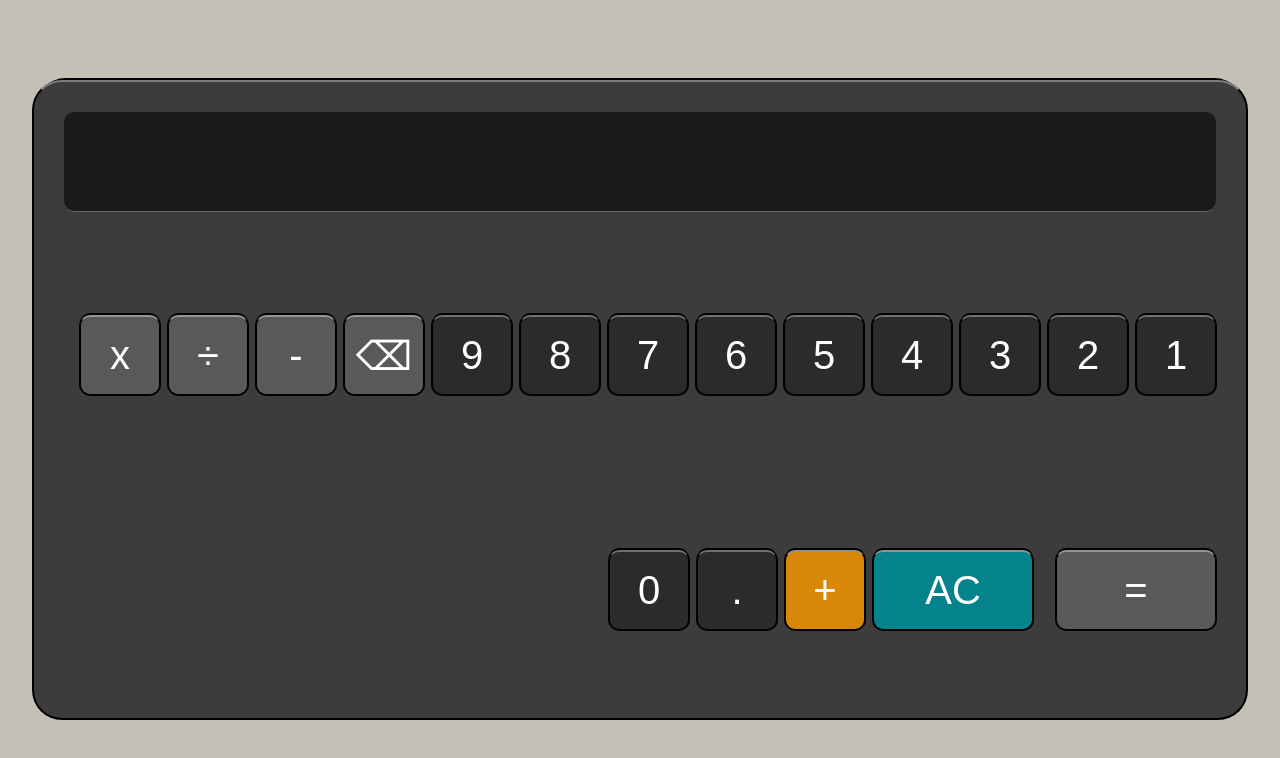
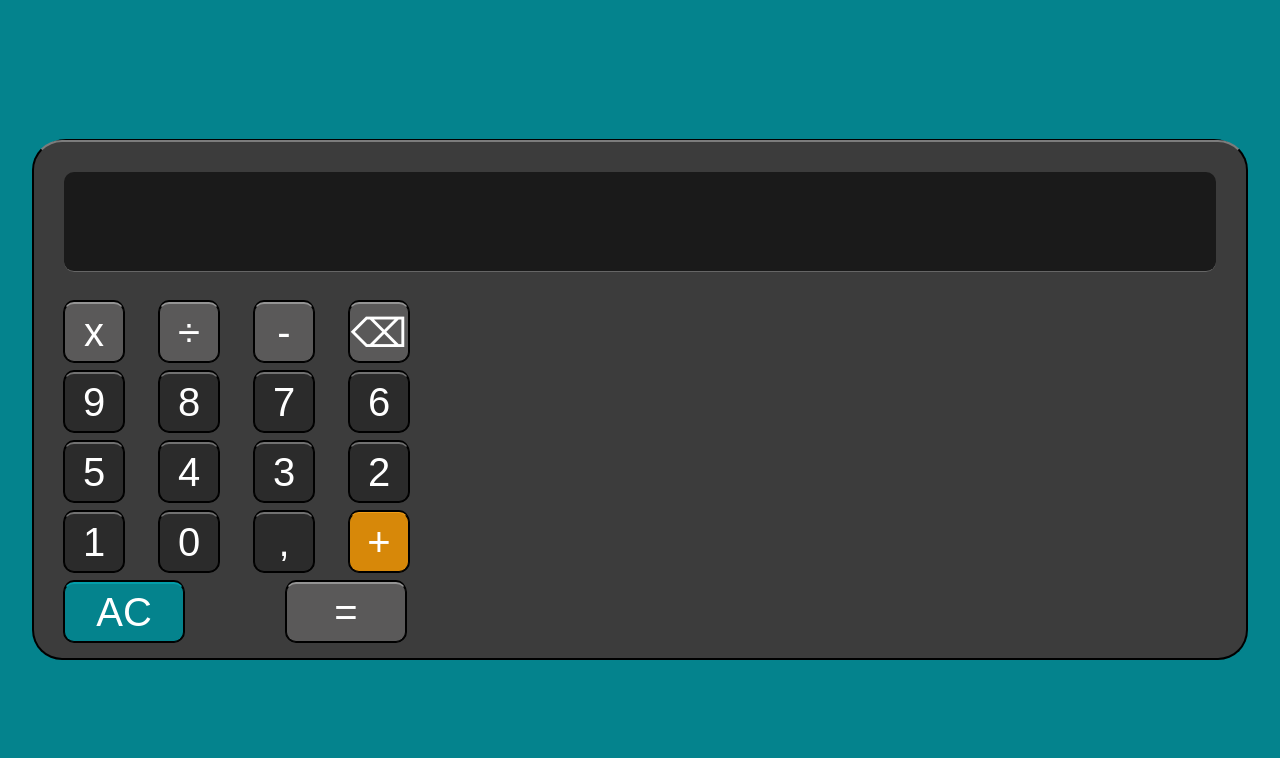
Before and after one commit to RianReisNeiva/Calculadora, a plain HTML site: page index.html in a window 1280 px wide. Drawn offline with Linux system fonts and the light colour scheme.

Commit message:
ultima update previsto

```diff
--- a/assets/styles.css
+++ b/assets/styles.css
@@ -10,11 +10,11 @@ body{
   justify-content: center;
   align-items: center;
   height: 100vh;
-  background-color: #c4bfb7;
+  background-color: #04838d;
 }
 #container{
   position: relative;
-  height: 80vh;
+  height: 65vh;
   width: 95%;
   background-color: #3c3c3c;
   border-top: solid 2px #7c7c7c;
@@ -51,26 +51,19 @@ body{
   text-overflow: ellipsis;
   border-bottom: solid #666666 1.5px;
 }
-.buttons{
+.buttons-number{
   margin-top: 30px;
-  height: 80%;
-  width: 100%;
-  display: flex;
-}
-.buttons-number{
-  display: flex;
-  flex-wrap: wrap;
+  display: grid;
+  grid-template-columns: repeat(4, 85px);
+  gap: 10px;
   height: 100%;
   width: 100%;
-  gap: 8px;
-  align-items: center;
-  justify-content: flex-end;
 }
 .numbers{
   background: #2b2b2b;
   color: #fff;
-  height: 80px;
-  width: 80px;
+  height: 60px;
+  width: 60px;
   font-size: 40px;
   border: solid 1.5px black;
   border-radius: 10px;
@@ -87,8 +80,8 @@ body{
 .operations{
   background: #5a5959;
   color: #fff;
-  height: 80px;
-  width: 80px;
+  height: 60px;
+  width: 60px;
   font-size: 40px;
   border: solid 1.5px black;
   border-top: solid 2px #949494;
@@ -105,8 +98,8 @@ body{
 .functions{
   background: #5a5959;
   color: #fff;
-  height: 80px;
-  width: 80px;
+  height: 60px;
+  width: 60px;
   font-size: 40px;
   border: solid 1.5px black;
   border-radius: 10px;
@@ -122,12 +115,34 @@ body{
 }
 #addition{
   background-color: #d78809;
+  border-top: solid 1px #f09e19;
 }
 #result{
-  width: 160px;
+  width: 120px;
+  margin-left: 127px;
 }
 #clear{
-  width: 160px;
+  width: 120px;
   background-color: #04838d;
-  margin-right: 15px;
+  border-top:solid 2px #039da9;
+  margin-right: 12px;
 }
+#float{
+  background: #2b2b2b;
+  color: #fff;
+  height: 60px;
+  width: 60px;
+  font-size: 40px;
+  border: solid 1.5px black;
+  border-radius: 10px;
+  box-shadow:
+    0 1px 0 #000,   /* sombra embaixo */
+    0 -2px 0 #000,  /* sombra em cima */
+    1px 0 0 #000,   /* sombra à direita */
+   -1px 0 0 #000;   /* sombra à esquerda */
+  border-top:solid 2px #717171;
+}
+
+#float:active{
+  transform: scale(0.95);
+}
--- a/index.html
+++ b/index.html
@@ -20,11 +20,11 @@
                     <button
                         class="operations"
                         id="multiplication"
-                        data-value="*"
+                        data-value="x"
                     >
                         x
                     </button>
-                    <button class="operations" id="division" data-value="/">
+                    <button class="operations" id="division" data-value="÷">
                         ÷
                     </button>
                     <button class="operations" id="subtraction" data-value="-">
@@ -41,7 +41,7 @@
                     ><button class="numbers" data-value="2">2</button
                     ><button class="numbers" data-value="1">1</button
                     ><button class="numbers" data-value="0">0</button>
-                    <button class="numbers" data-value=".">.</button>
+                    <button id="float" data-value=".">,</button>
                     <button class="operations" id="addition" data-value="+">
                         +
                     </button>
--- a/src/script.js
+++ b/src/script.js
@@ -1,7 +1,7 @@
 const display = document.getElementById("display");
 const result = document.getElementById("result");
 const delet = document.getElementById("delet");
-let calc = 0;
+let calc;
 let verify = false;
 
 function showDisplay(number) {
@@ -18,6 +18,13 @@ document.querySelectorAll(".numbers").forEach(number => {
 document.querySelectorAll(".operations").forEach(operation => {
     operation.addEventListener("click", function () {
         let operationNumber = this.getAttribute("data-value");
+        if (
+            ["*", "+", "-", "x", "/", ","].includes(
+                display.textContent.slice(-1)
+            )
+        ) {
+            return;
+        }
         verify = false;
         showDisplay(operationNumber);
     });
@@ -36,13 +43,36 @@ delet.addEventListener("click", function () {
 });
 
 result.addEventListener("click", function () {
-    calc = eval(display.textContent);
+    let removePoint = display.textContent
+        .replaceAll(",", ".")
+        .replaceAll("x", "*")
+        .replaceAll("÷", "/");
+    calc = eval(removePoint);
     display.textContent = "";
-    display.textContent = calc;
+    let resultFinal = calc.toString().replaceAll(".", ",");
+
+    if (resultFinal.length > 12) {
+        resultFinal = resultFinal.slice(0, 9) + "...";
+        verify = true;
+        return (display.textContent = resultFinal);
+    }
+
+    display.textContent = resultFinal;
     verify = true;
 });
 
-document.getElementById("clear").addEventListener("click", function() {
-  display.textContent = "";
-  calc = 0;
-})
+document.getElementById("clear").addEventListener("click", function () {
+    display.textContent = "";
+    calc = 0;
+});
+
+document.getElementById("float").addEventListener("click", function () {
+    if (
+        display.textContent.endsWith(",") ||
+        ["*", "+", "-", "x", "÷"].includes(display.textContent.slice(-1))
+    ) {
+        return;
+    } else {
+        display.textContent += ",";
+    }
+});
```
